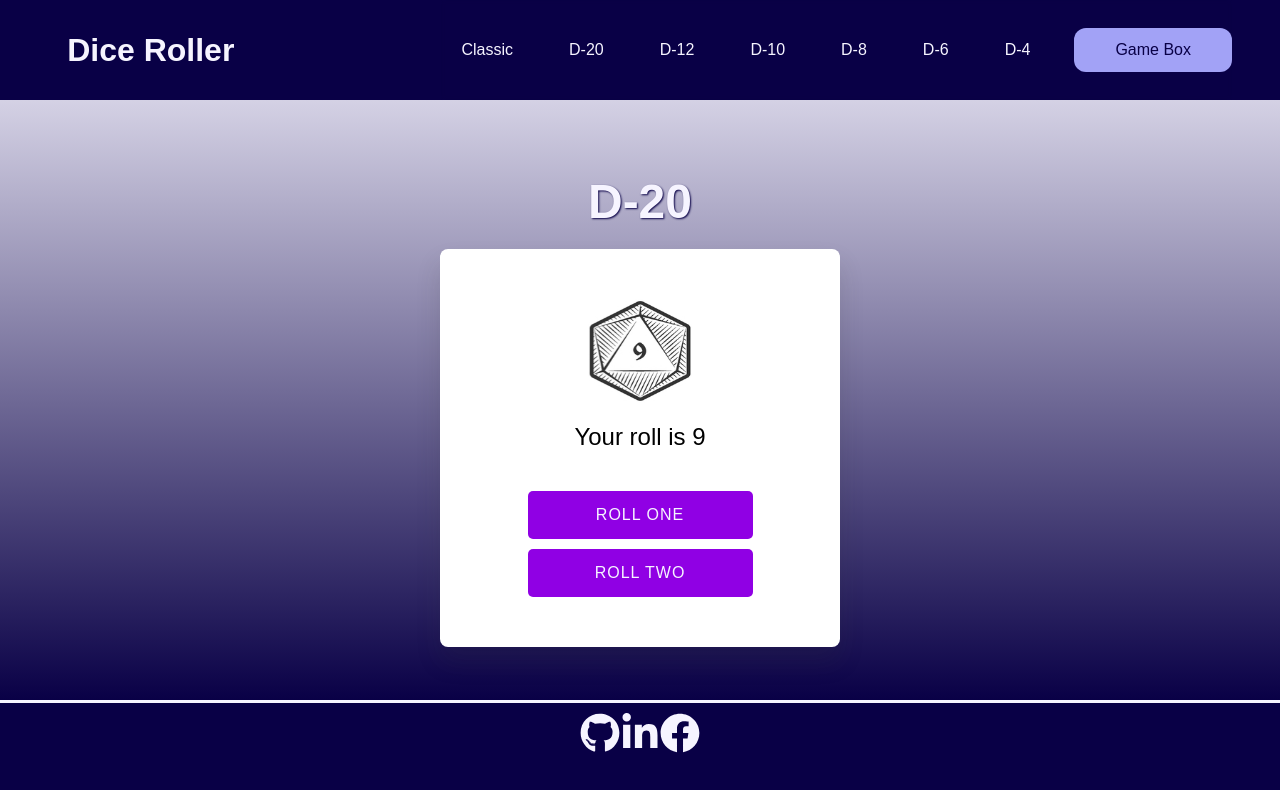
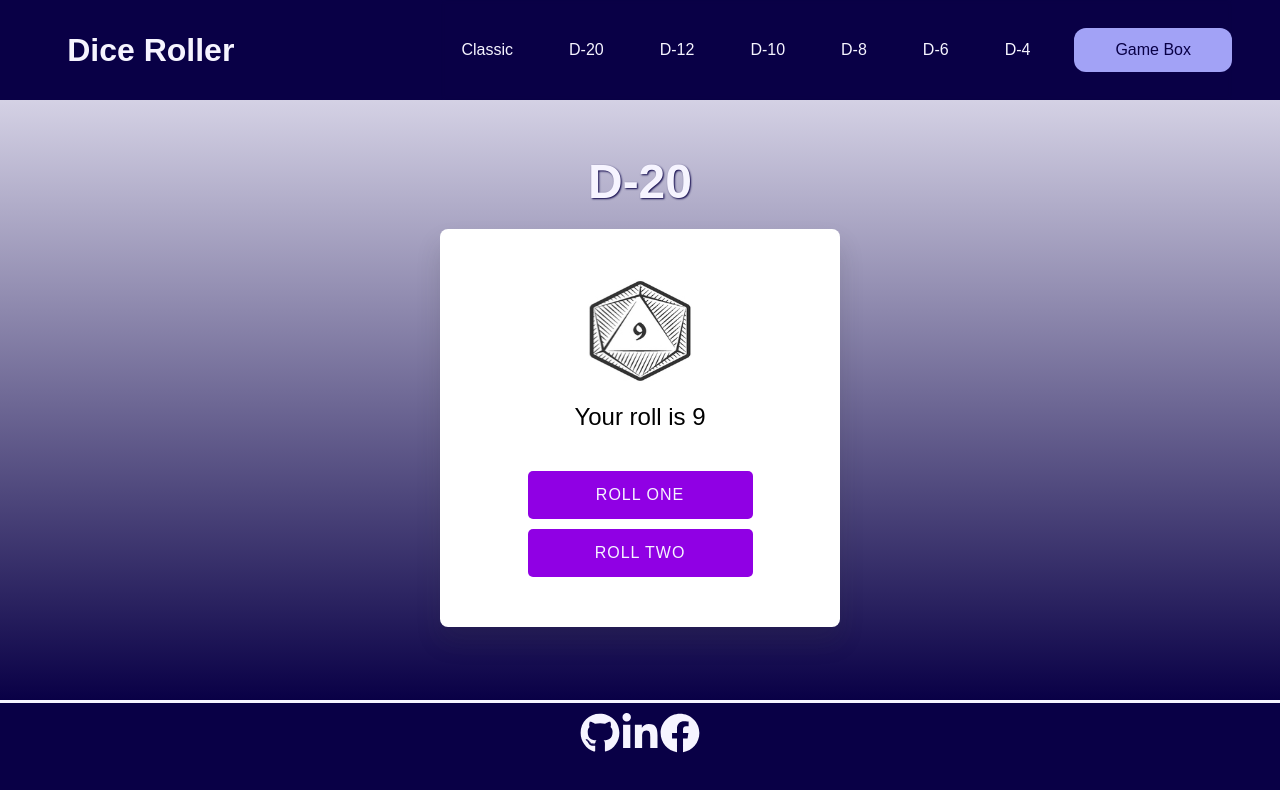
Before and after one commit to Vincenttoon/dice-roller, a React (Create React App) app: page /d20 in a window 1280 px wide. Shown: the top 790 px of the page. Built offline with nearby package versions, Linux system fonts and the light colour scheme; a web font is replaced by a local one.

Commit message:
minor scss changes

```diff
--- a/src/components/D20/D20.scss
+++ b/src/components/D20/D20.scss
@@ -1,7 +1,7 @@
 @import "../../styles/variables.scss";
 
 .page-title-2 {
-  margin-top: 15vh;
+  margin-top: 10vh;
   color: $light;
   text-shadow: 1px 1px 2px $dark;
   font-size: 6vh;
--- a/src/pages/Home.scss
+++ b/src/pages/Home.scss
@@ -2,6 +2,8 @@
 
 .card-container {
   width: 80%;
+  margin-top: 30px;
+  margin-bottom: 30px;
 
   .welcome {
     padding-top: 5rem;
```
